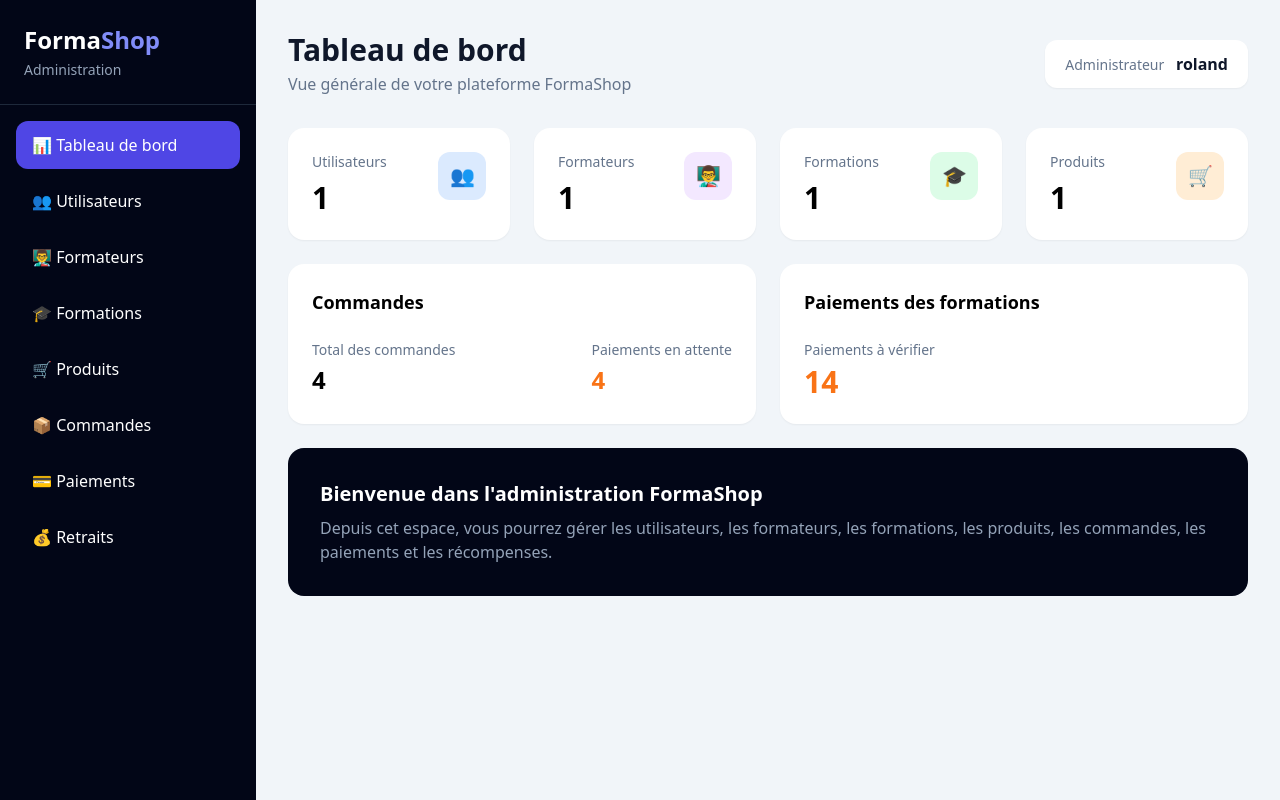
After one commit to mezatsa-wq/formation-shop, a Django app: page /admin-dashboard/ in a window 1280 px wide. The commit adds this page. Run offline with Django 5.2, Linux system fonts and the light colour scheme; a user stored in the database is signed in; data comes from the database, SQL or seed files in the repository; both versions use the stored data as it was after the commit; some libraries are stand-ins or nearby versions.

Commit message:
ajout du dashboard administrateur

```diff
--- a/accounts/templates/accounts/profile.html
+++ b/accounts/templates/accounts/profile.html
@@ -88,7 +88,7 @@
 
             {% if user.is_superuser %}
 
-                <a href="/admin/" class="profile-button">
+                <a href="{% url 'admin_dashboard' %}" class="profile-button">
                     ⚙️ Administration
                 </a>
 
--- a/app/views.py
+++ b/app/views.py
@@ -1,17 +1,33 @@
+from django.contrib.auth.decorators import login_required
+from django.shortcuts import render
+from django.contrib.auth.models import User
 
-from django.http import HttpResponse
+from courses.models import Course
+from products.models import Product
+from orders.models import Order, CoursePayment
+from accounts.models import TrainerApplication
 
-from django.shortcuts import render
 
-# Create your views here.
-def home_page(request):
-    nombre_produit=0
-    nom_produit="orange"
-    content={
-        'nombre_produit':nombre_produit,
-        'nom_produit':nom_produit
+@login_required
+def admin_dashboard(request):
+    # Sécurité : seul le superadministrateur peut accéder au dashboard
+    if not request.user.is_superuser:
+        return render(request, "app/access_denied.html", status=403)
+
+    context = {
+        "total_users": User.objects.count(),
+        "total_trainers": TrainerApplication.objects.filter(
+            status="approved"
+        ).count(),
+        "total_courses": Course.objects.count(),
+        "total_products": Product.objects.count(),
+        "total_orders": Order.objects.count(),
+        "pending_orders": Order.objects.filter(
+            payment_status="pending"
+        ).count(),
+        "pending_course_payments": CoursePayment.objects.filter(
+            status="pending"
+        ).count(),
     }
 
-    return render(request,'index.html',content)
-def about(request):
-    return render(request,'about.html')
+    return render(request, "app/admin_dashboard.html", context)
--- a/config/settings.py
+++ b/config/settings.py
@@ -22,12 +22,14 @@ BASE_DIR = Path(__file__).resolve().parent.parent
 # See https://docs.djangoproject.com/en/6.1/howto/deployment/checklist/
 
 # SECURITY WARNING: keep the secret key used in production secret!
-SECRET_KEY = 'django-insecure-#vw*)x(*^cb6!&bj-qo^9a)e$l72wl2k-o-t+15doxni7v$@jm'
+import os
+SECRET_KEY = os.environ.get("DJANGO_SECRET_KEY")
 
 # SECURITY WARNING: don't run with debug turned on in production!
 DEBUG = True
 
-ALLOWED_HOSTS = []
+ALLOWED_HOSTS = ["formashop.pythonanywhere.com"]
+
 
 
 # Application definition
--- /dev/null
+++ b/config/template/app/admin_dashboard.html
@@ -0,0 +1,302 @@
+<!DOCTYPE html>
+<html lang="fr">
+
+<head>
+    <meta charset="UTF-8">
+    <meta name="viewport" content="width=device-width, initial-scale=1.0">
+
+    <title>Administration - FormaShop</title>
+
+    <script src="https://cdn.tailwindcss.com"></script>
+</head>
+
+<body class="bg-slate-100 min-h-screen">
+
+    <!-- SIDEBAR -->
+    <aside class="fixed left-0 top-0 h-screen w-64 bg-slate-950 text-white">
+
+        <div class="p-6 border-b border-slate-800">
+
+            <h1 class="text-2xl font-bold">
+                Forma<span class="text-indigo-400">Shop</span>
+            </h1>
+
+            <p class="text-sm text-slate-400 mt-1">
+                Administration
+            </p>
+
+        </div>
+
+        <nav class="p-4 space-y-2">
+
+            <a href="{% url 'admin_dashboard' %}"
+               class="block px-4 py-3 rounded-xl bg-indigo-600">
+                📊 Tableau de bord
+            </a>
+
+            <a href="#"
+               class="block px-4 py-3 rounded-xl hover:bg-slate-800">
+                👥 Utilisateurs
+            </a>
+
+            <a href="#"
+               class="block px-4 py-3 rounded-xl hover:bg-slate-800">
+                👨‍🏫 Formateurs
+            </a>
+
+            <a href="#"
+               class="block px-4 py-3 rounded-xl hover:bg-slate-800">
+                🎓 Formations
+            </a>
+
+            <a href="#"
+               class="block px-4 py-3 rounded-xl hover:bg-slate-800">
+                🛒 Produits
+            </a>
+
+            <a href="#"
+               class="block px-4 py-3 rounded-xl hover:bg-slate-800">
+                📦 Commandes
+            </a>
+
+            <a href="#"
+               class="block px-4 py-3 rounded-xl hover:bg-slate-800">
+                💳 Paiements
+            </a>
+
+            <a href="#"
+               class="block px-4 py-3 rounded-xl hover:bg-slate-800">
+                💰 Retraits
+            </a>
+
+        </nav>
+
+    </aside>
+
+
+    <!-- CONTENU -->
+    <main class="ml-64 p-8">
+
+        <!-- HEADER -->
+        <header class="flex items-center justify-between mb-8">
+
+            <div>
+
+                <h2 class="text-3xl font-bold text-slate-900">
+                    Tableau de bord
+                </h2>
+
+                <p class="text-slate-500 mt-1">
+                    Vue générale de votre plateforme FormaShop
+                </p>
+
+            </div>
+
+            <div class="bg-white px-5 py-3 rounded-xl shadow-sm">
+
+                <span class="text-sm text-slate-500">
+                    Administrateur
+                </span>
+
+                <strong class="ml-2 text-slate-900">
+                    {{ request.user.username }}
+                </strong>
+
+            </div>
+
+        </header>
+
+
+        <!-- STATISTIQUES -->
+        <section class="grid grid-cols-1 md:grid-cols-2 xl:grid-cols-4 gap-6">
+
+            <!-- USERS -->
+            <div class="bg-white rounded-2xl p-6 shadow-sm">
+
+                <div class="flex justify-between">
+
+                    <div>
+                        <p class="text-sm text-slate-500">
+                            Utilisateurs
+                        </p>
+
+                        <p class="text-3xl font-bold mt-2">
+                            {{ total_users }}
+                        </p>
+                    </div>
+
+                    <div class="w-12 h-12 rounded-xl bg-blue-100
+                                flex items-center justify-center text-xl">
+                        👥
+                    </div>
+
+                </div>
+
+            </div>
+
+
+            <!-- TRAINERS -->
+            <div class="bg-white rounded-2xl p-6 shadow-sm">
+
+                <div class="flex justify-between">
+
+                    <div>
+
+                        <p class="text-sm text-slate-500">
+                            Formateurs
+                        </p>
+
+                        <p class="text-3xl font-bold mt-2">
+                            {{ total_trainers }}
+                        </p>
+
+                    </div>
+
+                    <div class="w-12 h-12 rounded-xl bg-purple-100
+                                flex items-center justify-center text-xl">
+                        👨‍🏫
+                    </div>
+
+                </div>
+
+            </div>
+
+
+            <!-- COURSES -->
+            <div class="bg-white rounded-2xl p-6 shadow-sm">
+
+                <div class="flex justify-between">
+
+                    <div>
+
+                        <p class="text-sm text-slate-500">
+                            Formations
+                        </p>
+
+                        <p class="text-3xl font-bold mt-2">
+                            {{ total_courses }}
+                        </p>
+
+                    </div>
+
+                    <div class="w-12 h-12 rounded-xl bg-green-100
+                                flex items-center justify-center text-xl">
+                        🎓
+                    </div>
+
+                </div>
+
+            </div>
+
+
+            <!-- PRODUCTS -->
+            <div class="bg-white rounded-2xl p-6 shadow-sm">
+
+                <div class="flex justify-between">
+
+                    <div>
+
+                        <p class="text-sm text-slate-500">
+                            Produits
+                        </p>
+
+                        <p class="text-3xl font-bold mt-2">
+                            {{ total_products }}
+                        </p>
+
+                    </div>
+
+                    <div class="w-12 h-12 rounded-xl bg-orange-100
+                                flex items-center justify-center text-xl">
+                        🛒
+                    </div>
+
+                </div>
+
+            </div>
+
+        </section>
+
+
+        <!-- COMMANDES / PAIEMENTS -->
+        <section class="grid grid-cols-1 lg:grid-cols-2 gap-6 mt-6">
+
+            <div class="bg-white rounded-2xl p-6 shadow-sm">
+
+                <h3 class="text-lg font-semibold">
+                    Commandes
+                </h3>
+
+                <div class="flex justify-between mt-6">
+
+                    <div>
+
+                        <p class="text-sm text-slate-500">
+                            Total des commandes
+                        </p>
+
+                        <p class="text-2xl font-bold mt-1">
+                            {{ total_orders }}
+                        </p>
+
+                    </div>
+
+                    <div>
+
+                        <p class="text-sm text-slate-500">
+                            Paiements en attente
+                        </p>
+
+                        <p class="text-2xl font-bold text-orange-500 mt-1">
+                            {{ pending_orders }}
+                        </p>
+
+                    </div>
+
+                </div>
+
+            </div>
+
+
+            <div class="bg-white rounded-2xl p-6 shadow-sm">
+
+                <h3 class="text-lg font-semibold">
+                    Paiements des formations
+                </h3>
+
+                <div class="mt-6">
+
+                    <p class="text-sm text-slate-500">
+                        Paiements à vérifier
+                    </p>
+
+                    <p class="text-3xl font-bold text-orange-500 mt-1">
+                        {{ pending_course_payments }}
+                    </p>
+
+                </div>
+
+            </div>
+
+        </section>
+
+
+        <!-- MESSAGE -->
+        <section class="mt-6 bg-slate-950 text-white rounded-2xl p-8">
+
+            <h3 class="text-xl font-semibold">
+                Bienvenue dans l'administration FormaShop
+            </h3>
+
+            <p class="text-slate-400 mt-2">
+                Depuis cet espace, vous pourrez gérer les utilisateurs,
+                les formateurs, les formations, les produits, les commandes,
+                les paiements et les récompenses.
+            </p>
+
+        </section>
+
+    </main>
+
+</body>
+</html>
--- a/config/urls.py
+++ b/config/urls.py
@@ -8,6 +8,7 @@ from django.conf import settings
 from django.conf.urls.static import static
 
 from .views import home
+from app.views import admin_dashboard
 
 
 urlpatterns = [
@@ -16,6 +17,7 @@ urlpatterns = [
         "admin/",
         admin.site.urls
     ),
+    path("admin-dashboard/", admin_dashboard, name="admin_dashboard"),
 
     path(
         "",
```
Also changed, not shown: config/template/app/access_denied.html (added, +37 -0 lines), db.sqlite3.
